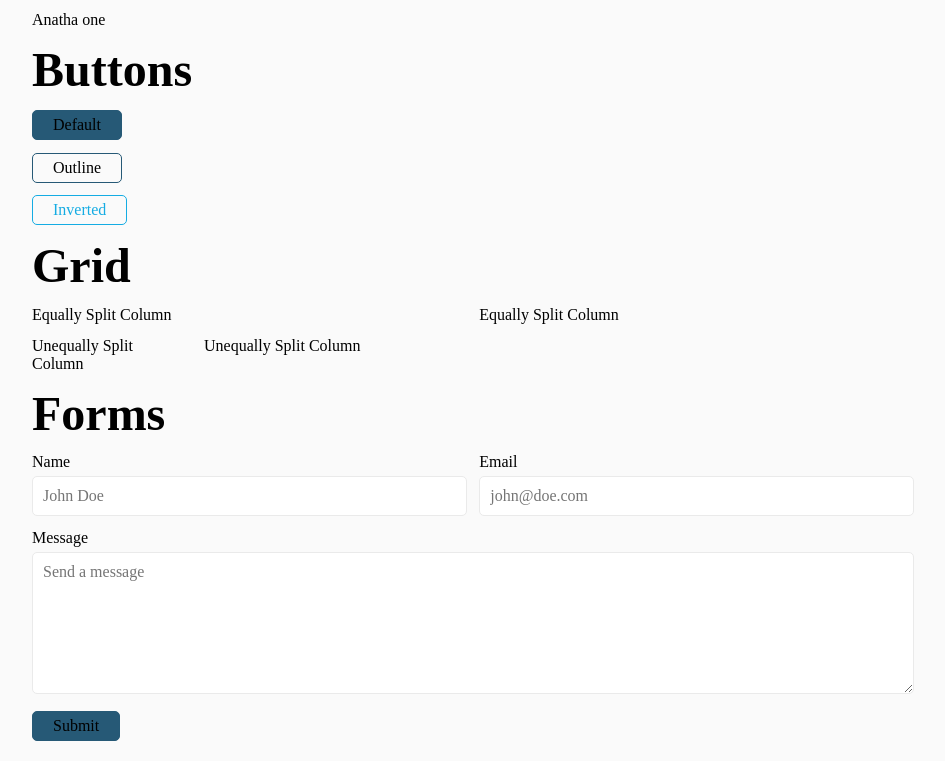
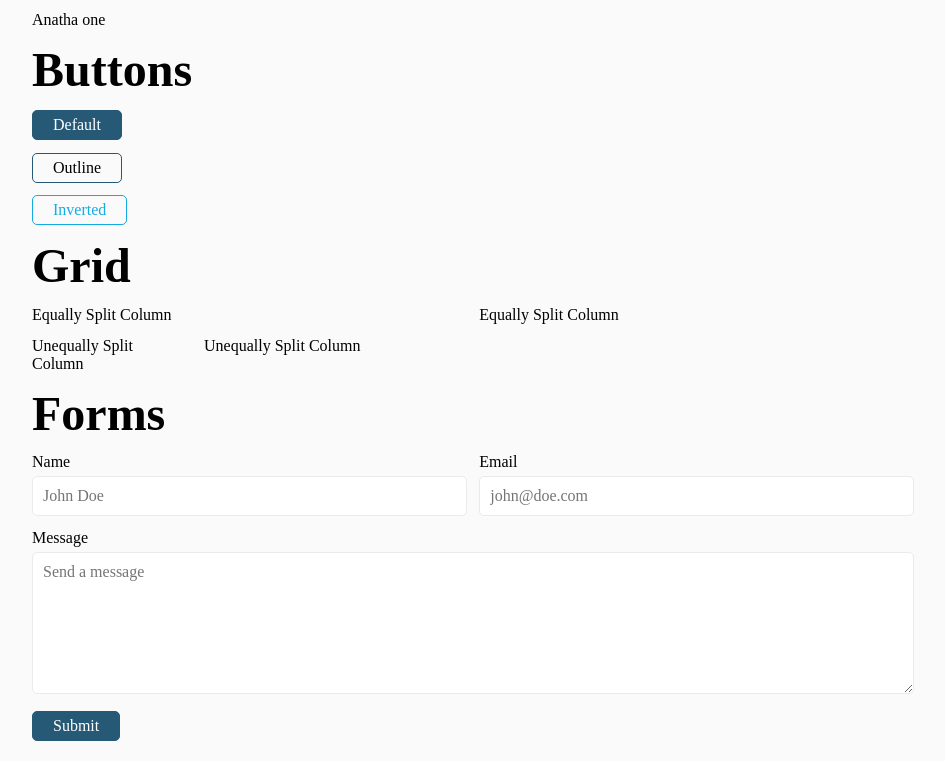
Before and after one commit to akaanksh/tild, a plain HTML site: page quick/index.html in a window 1280 px wide. Shown: the part 1280-2041 px from the top of the page, without its empty margins (178-1123 px from the left). Drawn offline with Linux system fonts and the light colour scheme; a web font is replaced by a local one.

Commit message:
Change color

```diff
--- a/quick/quick.styl
+++ b/quick/quick.styl
@@ -37,13 +37,13 @@ $headerLinkHoverColor = $tertiary
 $footerBackgroundColor = #eaeaea
 $footerTextColor = $textColor
 
-$normalButtonTextColor = $textColor
-$normalButtonHoverTextColor = $textColor
+$normalButtonTextColor = white
+$normalButtonHoverTextColor = white
 $normalButtonBackgroundColor = $main
 $normalButtonBorderColor = $main
 $outlineButtonTextColor = $textColor
 $outlineButtonBorderColor = $main
-$outlineButtonHoverTextColor = $textColor
+$outlineButtonHoverTextColor = white
 $outlineButtonHoverBackgroundColor = $main
 $invertedButtonBorderColor = $secondary
 $invertedButtonTextColor = $secondary
```
Also changed, not shown: quick/index.html (+1 -2 lines), quick/quick.css.
